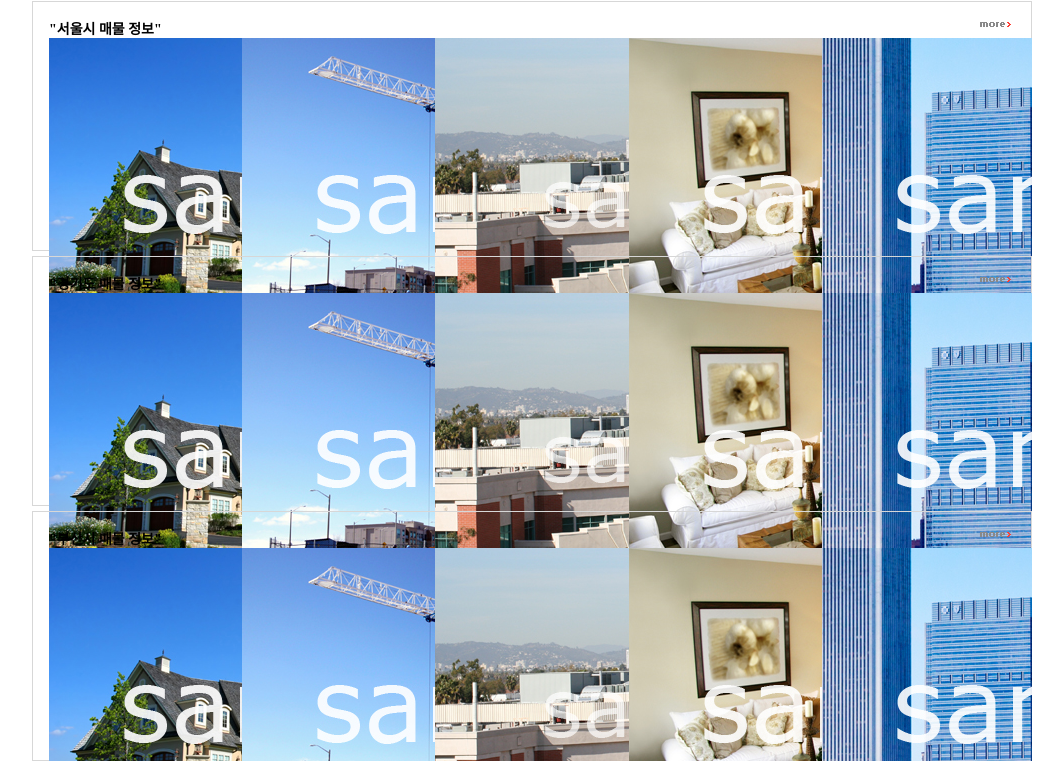
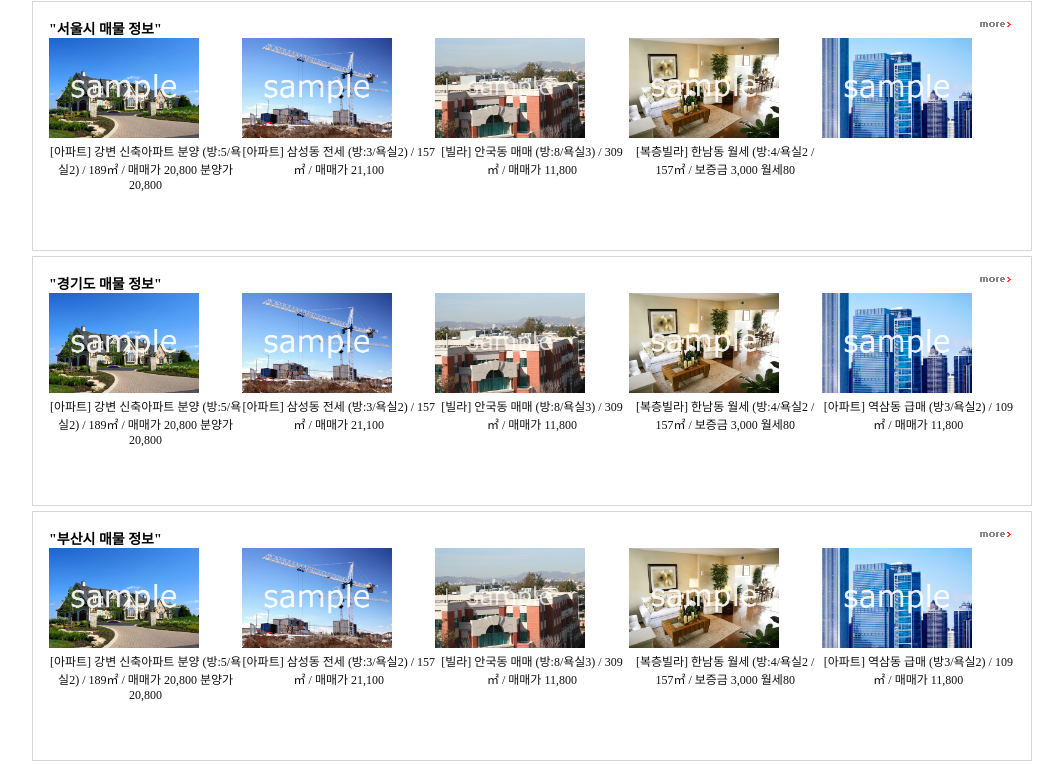
Before and after one commit to sohuigim/real113, a plain HTML site: page index.html in a window 1280 px wide. Shown: the part 1283-2048 px from the top of the page, without its empty margins (108-1171 px from the left). Drawn offline with Linux system fonts and the light colour scheme.

Commit message:
re-index

```diff
--- a/index.html
+++ b/index.html
@@ -282,6 +282,17 @@
             height: 100%;
         }
 
+        main > section > article > ul .thumb {
+            width: 150px;
+            height: 100px;
+        }
+        main > section > article > ul > li > a {
+            display: block;
+            text-align: center;
+        }
+
+        main > section > article > ul > li > a:hover {text-decoration: underline;}
+
          /* 푸터 */
          footer {
             width: 1000px;
```
